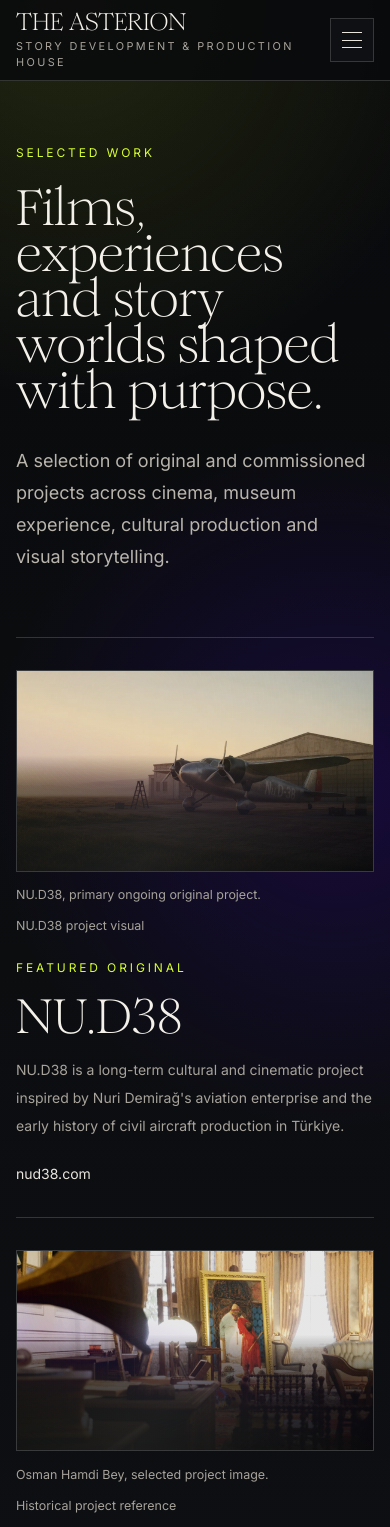
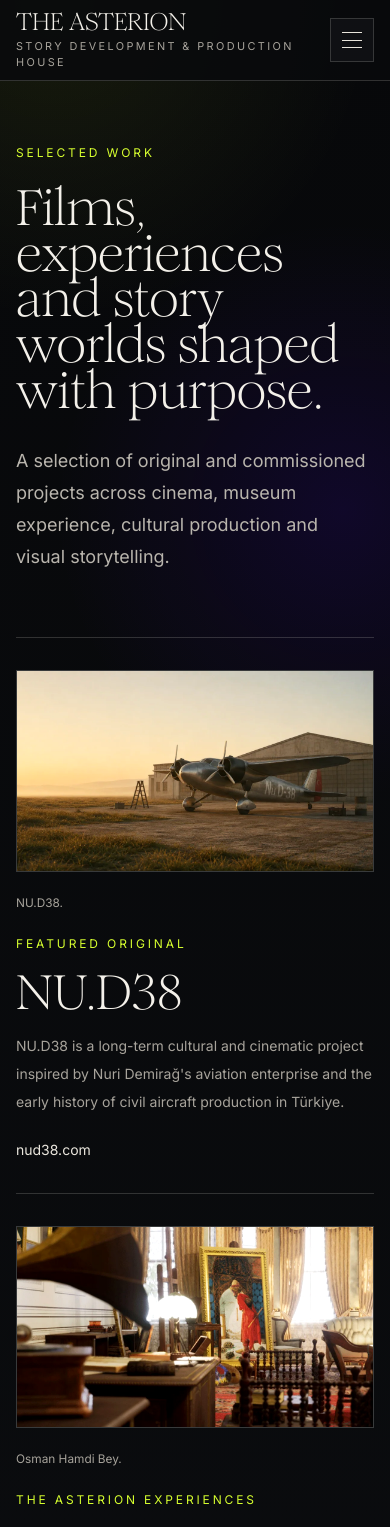
Before and after one commit to musevrstudio/the-asterion, a Next.js app: page /en/work in a window 390 px wide. Shown: the top 1527 px of the page. Built offline with nearby package versions, Linux system fonts and the light colour scheme.

Commit message:
Refine work page readability

```diff
--- a/eslint.config.mjs
+++ b/eslint.config.mjs
@@ -9,6 +9,8 @@ const eslintConfig = defineConfig([
   globalIgnores([
     // Default ignores of eslint-config-next:
     ".next/**",
+    ".open-next/**",
+    ".wrangler/**",
     "out/**",
     "build/**",
     "next-env.d.ts",
--- a/src/app/globals.css
+++ b/src/app/globals.css
@@ -49,9 +49,9 @@ html {
 body {
   min-width: 320px;
   background:
-    radial-gradient(circle at 18% 0%, rgba(215, 255, 47, 0.12), transparent 25rem),
-    radial-gradient(circle at 86% 12%, rgba(75, 0, 255, 0.18), transparent 22rem),
-    linear-gradient(180deg, #090a0c 0%, #111317 44%, #090a0c 100%);
+    radial-gradient(circle at 14% 0%, rgba(215, 255, 47, 0.08), transparent 20rem),
+    radial-gradient(circle at 88% 8%, rgba(75, 0, 255, 0.12), transparent 18rem),
+    linear-gradient(180deg, #07080a 0%, #0d0f12 48%, #07080a 100%);
   color: var(--warm-bone);
   font-family: var(--font-inter), Arial, Helvetica, sans-serif;
 }
@@ -162,8 +162,8 @@ textarea {
   position: relative;
   overflow: hidden;
   background:
-    linear-gradient(135deg, rgba(244, 241, 234, 0.12), rgba(215, 255, 47, 0.05), rgba(75, 0, 255, 0.08)),
-    linear-gradient(180deg, rgba(17, 19, 23, 0.96), rgba(9, 10, 12, 0.98));
+    linear-gradient(135deg, rgba(215, 255, 47, 0.08), rgba(75, 0, 255, 0.12) 42%, transparent 72%),
+    linear-gradient(180deg, rgba(9, 10, 12, 0.99), rgba(13, 15, 18, 0.99));
 }
 
 .cinematic-panel::before {
@@ -171,10 +171,10 @@ textarea {
   position: absolute;
   inset: 0;
   background:
-    linear-gradient(90deg, rgba(233, 229, 220, 0.07) 1px, transparent 1px),
-    linear-gradient(180deg, rgba(233, 229, 220, 0.05) 1px, transparent 1px);
-  background-size: 76px 76px;
-  mask-image: linear-gradient(180deg, black, transparent 80%);
+    linear-gradient(90deg, rgba(233, 229, 220, 0.045) 1px, transparent 1px),
+    linear-gradient(180deg, rgba(233, 229, 220, 0.035) 1px, transparent 1px);
+  background-size: 42px 42px;
+  mask-image: linear-gradient(180deg, black, transparent 86%);
   pointer-events: none;
 }
 
@@ -196,17 +196,20 @@ textarea {
 }
 
 .media-caption {
-  display: flex;
-  flex-wrap: wrap;
-  justify-content: space-between;
-  gap: 0.75rem 1rem;
+  display: block;
+  margin-top: 0.7rem;
+  overflow: hidden;
   color: #a7a39b;
-  font-size: 0.78rem;
-  line-height: 1.55;
+  font-size: 0.74rem;
+  line-height: 1.35;
+  text-overflow: ellipsis;
+  white-space: nowrap;
 }
 
 .media-caption span:first-child {
-  max-width: 42rem;
+  display: block;
+  overflow: hidden;
+  text-overflow: ellipsis;
 }
 
 .media-caption a {
@@ -223,7 +226,7 @@ textarea {
   height: 100%;
   width: 100%;
   object-fit: cover;
-  filter: saturate(1.04) contrast(1.06) brightness(0.9);
+  filter: saturate(1.05) contrast(1.04) brightness(1);
   transform: scale(1.01);
 }
 
@@ -233,39 +236,8 @@ textarea {
   }
 }
 
-.media-frame.has-image::before,
-.media-frame.has-image::after {
-  content: "";
-  position: absolute;
-  inset: 0;
-  pointer-events: none;
-}
-
-.media-frame.has-image::before {
-  z-index: -1;
-  background:
-    linear-gradient(0deg, rgba(9, 10, 12, 0.96) 0%, rgba(9, 10, 12, 0.84) 24%, rgba(9, 10, 12, 0.48) 43%, transparent 58%),
-    linear-gradient(14deg, rgba(215, 255, 47, 0.26) 0%, rgba(75, 0, 255, 0.14) 38%, transparent 58%);
-  mix-blend-mode: normal;
-  opacity: 0.96;
-  transition: opacity 220ms ease;
-}
-
-.media-frame.has-image::after {
-  background:
-    linear-gradient(0deg, rgba(9, 10, 12, 0.36), transparent 48%),
-    radial-gradient(circle at 22% 12%, rgba(244, 241, 234, 0.08) 0 1px, transparent 1px 3px),
-    repeating-radial-gradient(circle at 30% 20%, rgba(244, 241, 234, 0.08) 0 1px, transparent 1px 4px);
-  mix-blend-mode: overlay;
-  opacity: 0.16;
-}
-
-.media-frame.has-image:hover::before {
-  opacity: 0.82;
-}
-
 .media-sheen {
-  background: linear-gradient(120deg, transparent, rgba(244, 241, 234, 0.08), transparent);
+  display: none;
 }
 
 .media-placeholder {
--- a/src/components/HomePage.tsx
+++ b/src/components/HomePage.tsx
@@ -42,7 +42,7 @@ export function HomePage({ locale }: { locale: Locale }) {
             </h1>
             <p className="mt-8 max-w-2xl text-lg leading-8 text-[#a7a39b]">{site.support[locale]}</p>
             <div className="mt-10 flex flex-wrap gap-3">
-              <Link href={routePaths[locale].work} className="bg-[#e9e5dc] px-5 py-3 text-sm text-[#090a0c]">
+              <Link href={routePaths[locale].work} className="bg-[#d7ff2f] px-5 py-3 text-sm text-[#090a0c]">
                 {locale === "en" ? "View Selected Work" : "Seçili İşleri İncele"}
               </Link>
               <Link href={routePaths[locale].contact} className="border fine-rule px-5 py-3 text-sm text-[#e9e5dc]">
--- a/src/components/MediaBlock.tsx
+++ b/src/components/MediaBlock.tsx
@@ -35,21 +35,9 @@ export function MediaBlock({ media, locale, label, className = "" }: MediaBlockP
             />
           </picture>
         ) : null}
-        <div className="media-sheen absolute inset-0" />
       </div>
       <figcaption className="media-caption">
         <span>{label ?? media.caption?.[locale] ?? (locale === "en" ? "Production archive" : "Prodüksiyon arşivi")}</span>
-        {media.credit ? (
-          <span>
-            {media.source ? (
-              <a href={media.source} target="_blank" rel="noreferrer">
-                {media.credit}
-              </a>
-            ) : (
-              media.credit
-            )}
-          </span>
-        ) : null}
       </figcaption>
     </figure>
   );
--- a/src/components/SiteShell.tsx
+++ b/src/components/SiteShell.tsx
@@ -186,7 +186,7 @@ export function SiteShell({ locale, active, alternateHref, children }: SiteShell
                 {locale === "en" ? "Start a Conversation" : "Görüşmeyi Başlat"}
               </Link>
             </div>
-            <div className="grid max-w-2xl gap-3 text-xs leading-6 text-[#777a7f] lg:justify-self-end">
+            <div className="grid max-w-2xl gap-2 text-left text-xs leading-6 text-[#858891] lg:justify-self-end">
               <p>{footerText.rights}</p>
               <p>{footerText.references}</p>
               <p className="pt-1 text-[#8b8e94]">
--- a/src/content/media-imports.json
+++ b/src/content/media-imports.json
@@ -32,8 +32,8 @@
       "tr": "ORTA Blueskyer NFT için görsel referans."
     },
     "caption": {
-      "en": "The Blueskyer NFT, historical project reference.",
-      "tr": "The Blueskyer NFT, tarihsel proje referansı."
+      "en": "The Blueskyer NFT.",
+      "tr": "The Blueskyer NFT."
     },
     "credit": "ORTA / historical project reference",
     "source": "https://ortaanadolu.com/metadenimverse-of-orta/",
@@ -74,8 +74,8 @@
       "tr": "Water Reverie mobil uygulamasından görsel referans."
     },
     "caption": {
-      "en": "Water Reverie mobile application, selected interface visual.",
-      "tr": "Water Reverie mobil uygulaması, seçili arayüz görseli."
+      "en": "Water Reverie mobile study.",
+      "tr": "Water Reverie mobil çalışma."
     },
     "sourcePath": "WaterRevApp\\mobilhero_2.png",
     "masterSrc": "/media/projects/water-reverie-app/master/water-reverie-app-hero-master.webp",
@@ -114,8 +114,8 @@
       "tr": "Water Reverie VR filminden görsel referans."
     },
     "caption": {
-      "en": "Water Reverie VR film, selected production visual.",
-      "tr": "Water Reverie VR filmi, seçili prodüksiyon görseli."
+      "en": "Water Reverie VR film.",
+      "tr": "Water Reverie VR filmi."
     },
     "sourcePath": "Water_Reverie\\waterreveriehero.jpg",
     "masterSrc": "/media/projects/water-reverie-vr/master/water-reverie-vr-hero-master.webp",
@@ -154,8 +154,8 @@
       "tr": "Osman Hamdi Bey müze deneyiminden bağlamsal dokümantasyon görseli."
     },
     "caption": {
-      "en": "Contextual documentation image, preserved at 4:3 composition.",
-      "tr": "4:3 kompozisyonu korunmuş bağlamsal dokümantasyon görseli."
+      "en": "Osman Hamdi Bey documentation.",
+      "tr": "Osman Hamdi Bey dokümantasyonu."
     },
     "sourcePath": "OsmanHamdi3.PNG",
     "masterSrc": "/media/projects/osman-hamdi-bey/master/osman-hamdi-context-600-master.webp",
@@ -194,8 +194,8 @@
       "tr": "Beyond Istanbul projesinden panoramik görsel."
     },
     "caption": {
-      "en": "Beyond Istanbul, principal project image.",
-      "tr": "Beyond Istanbul, ana proje görseli."
+      "en": "Beyond Istanbul.",
+      "tr": "Beyond Istanbul."
     },
     "sourcePath": "beyond_1.jpg",
     "masterSrc": "/media/projects/beyond-istanbul/master/beyond-istanbul-panorama-master.webp",
@@ -206,11 +206,11 @@
     "type": "image",
     "alt": {
       "en": "Editorial visual for the Osman Hamdi Bey museum experience.",
-      "tr": "Osman Hamdi Bey m?ze deneyimi i?in editoryal g?rsel."
+      "tr": "Osman Hamdi Bey müze deneyimi için editoryal görsel."
     },
     "caption": {
-      "en": "Osman Hamdi Bey, selected project image.",
-      "tr": "Osman Hamdi Bey, se?ili proje g?rseli."
+      "en": "Osman Hamdi Bey.",
+      "tr": "Osman Hamdi Bey."
     },
     "credit": "Historical project reference",
     "approvalStatus": "pending",
@@ -246,11 +246,11 @@
     "type": "image",
     "alt": {
       "en": "Visual reference image for Nowhere, a project connected to Sinan Kuran's artistic universe.",
-      "tr": "Sinan Kuran'?n sanatsal evreniyle ili?kili Nowhere projesi i?in g?rsel referans."
+      "tr": "Sinan Kuran'ın sanatsal evreniyle ilişkili Nowhere projesi için görsel referans."
     },
     "caption": {
-      "en": "Nowhere, historical project reference.",
-      "tr": "Nowhere, tarihsel proje referans?."
+      "en": "Nowhere.",
+      "tr": "Nowhere."
     },
     "credit": "Sinan Kuran / historical project reference",
     "approvalStatus": "pending",
@@ -311,11 +311,11 @@
     "cropMode": "cover",
     "alt": {
       "en": "NU.D38 project hero image, presenting the original story world and aviation reference.",
-      "tr": "NU.D38 projesinin ?zg?n anlat? d?nyas?n? ve havac?l?k referans?n? ta??yan hero g?rseli."
+      "tr": "NU.D38 projesinin özgün anlatı dünyasını ve havacılık referansını taşıyan hero görseli."
     },
     "caption": {
-      "en": "NU.D38, primary ongoing original project.",
-      "tr": "NU.D38, devam eden ana ?zg?n proje."
+      "en": "NU.D38.",
+      "tr": "NU.D38."
     },
     "credit": "NU.D38 project visual",
     "masterSrc": "/media/projects/nud38/master/nud38-hero-master.webp",
@@ -351,11 +351,11 @@
     "cropMode": "cover",
     "alt": {
       "en": "Pirge Chef's Slice kitchen scene with floating knives and cinematic product composition.",
-      "tr": "Pirge Chef's Slice i?in u?u?an b??aklar ve sinematik ?r?n kompozisyonu i?eren mutfak sahnesi."
+      "tr": "Pirge Chef's Slice için uçuşan bıçaklar ve sinematik ürün kompozisyonu içeren mutfak sahnesi."
     },
     "caption": {
-      "en": "Pirge - Chef's Slice, selected project image.",
-      "tr": "Pirge - Chef's Slice, se?ili proje g?rseli."
+      "en": "Pirge - Chef's Slice.",
+      "tr": "Pirge - Chef's Slice."
     },
     "credit": "Pirge / historical project reference",
     "masterSrc": "/media/projects/chefs-slice/master/pirge-chefs-slice-master.webp",
--- a/src/content/media.ts
+++ b/src/content/media.ts
@@ -31,8 +31,8 @@ export const projectMedia = {
         tr: "Nu D.38 uçağını uçuş halinde gösteren arşiv fotoğrafı.",
       },
       caption: {
-        en: "Archival reference image for NU.D38.",
-        tr: "NU.D38 için arşiv referans görseli.",
+        en: "NU.D38.",
+        tr: "NU.D38.",
       },
       credit: "Public domain archival image via Wikimedia Commons",
       source: "https://commons.wikimedia.org/wiki/File:Turkiye-nin-ilk-yerli-ucagi-nu.d-38.jpg",
@@ -83,8 +83,8 @@ export const projectMedia = {
         tr: "Osman Hamdi Bey'in Kaplumbağa Terbiyecisi eserinden detay.",
       },
       caption: {
-        en: "Public-domain artwork reference used until approved project documentation is added.",
-        tr: "Onaylı proje dokümantasyonu eklenene kadar kullanılan kamu malı eser referansı.",
+        en: "Osman Hamdi Bey.",
+        tr: "Osman Hamdi Bey.",
       },
       credit: "Public domain artwork reproduction via Wikimedia Commons",
       source: "https://commons.wikimedia.org/wiki/File:Osman_Hamdi_Bey_-_The_Tortoise_Trainer_-_Google_Art_Project.jpg",
@@ -105,8 +105,8 @@ export const projectMedia = {
         tr: "Beyond Istanbul için editoryal atmosfer olarak kullanılan İstanbul kent görünümü.",
       },
       caption: {
-        en: "Temporary city reference image.",
-        tr: "Geçici kent referans görseli.",
+        en: "Beyond Istanbul.",
+        tr: "Beyond Istanbul.",
       },
       credit: "CC0 image by Petar Petkovski via Wikimedia Commons",
       source: "https://commons.wikimedia.org/wiki/File:Istanbul,_Turkey_(Unsplash_D7zGOhMJBys).jpg",
--- a/src/content/projects.ts
+++ b/src/content/projects.ts
@@ -145,12 +145,12 @@ const projectRecords: Project[] = [
       { en: "Visual Production", tr: "Görsel Prodüksiyon" },
     ],
     summary: {
-      en: "A VR film record from the Water Reverie archive, kept separate from the related mobile application and presented through selected production visuals.",
-      tr: "Water Reverie arşivinden bir VR film kaydı; ilişkili mobil uygulamadan ayrı tutulur ve seçili prodüksiyon görselleriyle sunulur.",
+      en: "An immersive film experience from the Water Reverie archive, presented through selected production visuals.",
+      tr: "Water Reverie arşivinden seçili prodüksiyon görselleriyle sunulan immersif film deneyimi.",
     },
     context: {
-      en: "The project is retained as an archive record while exhibition, production and credit details are reviewed for publication.",
-      tr: "Proje; sergi, prodüksiyon ve kredi bilgileri yayın için gözden geçirilirken arşiv kaydı olarak korunur.",
+      en: "A concise archive record while final exhibition and credit details are reviewed.",
+      tr: "Nihai sergi ve kredi bilgileri gözden geçirilirken tutulan kısa arşiv kaydı.",
     },
     verificationNotes: [
       "VR film credits, exhibition context, dates and installation details require confirmation.",
@@ -213,12 +213,12 @@ const projectRecords: Project[] = [
       { en: "Visual Research", tr: "Görsel Araştırma" },
     ],
     summary: {
-      en: "A cinematic journey through Istanbul's architecture, waterways, transformations and collective memory.",
-      tr: "İstanbul'un mimarisi, su yolları, dönüşümü ve kolektif hafızası üzerinden ilerleyen sinematik bir yolculuk.",
+      en: "A cinematic city work tracing Istanbul through architecture, water and collective memory.",
+      tr: "İstanbul'u mimari, su ve kolektif hafıza üzerinden izleyen sinematik kent işi.",
     },
     context: {
-      en: "Beyond Istanbul approaches the city not as a fixed image, but as an evolving visual, architectural and historical organism.",
-      tr: "Beyond Istanbul, kenti sabit bir görüntü olarak değil; değişen, katmanlanan ve yaşayan görsel-mimari bir organizma olarak ele alır.",
+      en: "A visual study of the city as a layered and changing organism.",
+      tr: "Kenti katmanlanan ve değişen bir organizma olarak ele alan görsel çalışma.",
     },
     legacyCredit: {
       en: "Originally developed under Muse Studio.",
@@ -245,12 +245,12 @@ const projectRecords: Project[] = [
       { en: "Brand Film", tr: "Marka Filmi" },
     ],
     summary: {
-      en: "A large-scale visual production translating the precision, movement and material culture of professional knife-making into a spatial cinematic environment.",
-      tr: "Profesyonel bıçak üretiminin hassasiyetini, hareketini ve malzeme kültürünü büyük ölçekli mekansal bir sinematik ortama taşıyan görsel prodüksiyon.",
+      en: "A spatial visual production shaped around precision, movement and professional knife-making.",
+      tr: "Hassasiyet, hareket ve profesyonel bıçak üretimi etrafında şekillenen mekansal görsel prodüksiyon.",
     },
     production: {
-      en: "Developed through motion design, three-dimensional animation and integrated LED systems, Chef's Slice translated an industrial product narrative into an architectural field of image and movement.",
-      tr: "Hareketli grafik, üç boyutlu animasyon ve entegre LED sistemleriyle geliştirilen Chef's Slice, endüstriyel bir ürün anlatısını mimari bir görüntü ve hareket alanına taşıdı.",
+      en: "Developed through motion design, 3D animation and spatial media integration.",
+      tr: "Hareketli grafik, 3D animasyon ve mekansal medya entegrasyonuyla geliştirildi.",
     },
     scope: [
       { en: "Concept development", tr: "Konsept geliştirme" },
```
